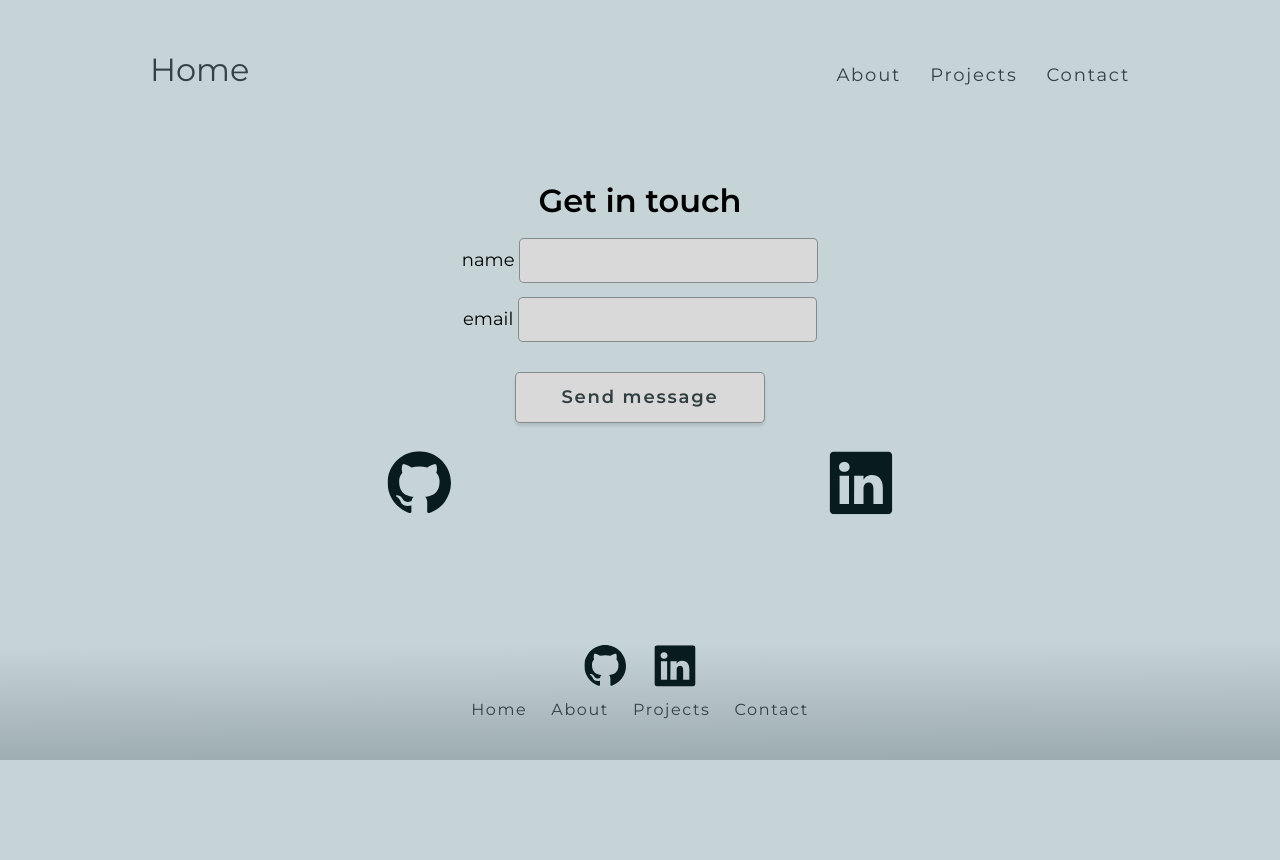
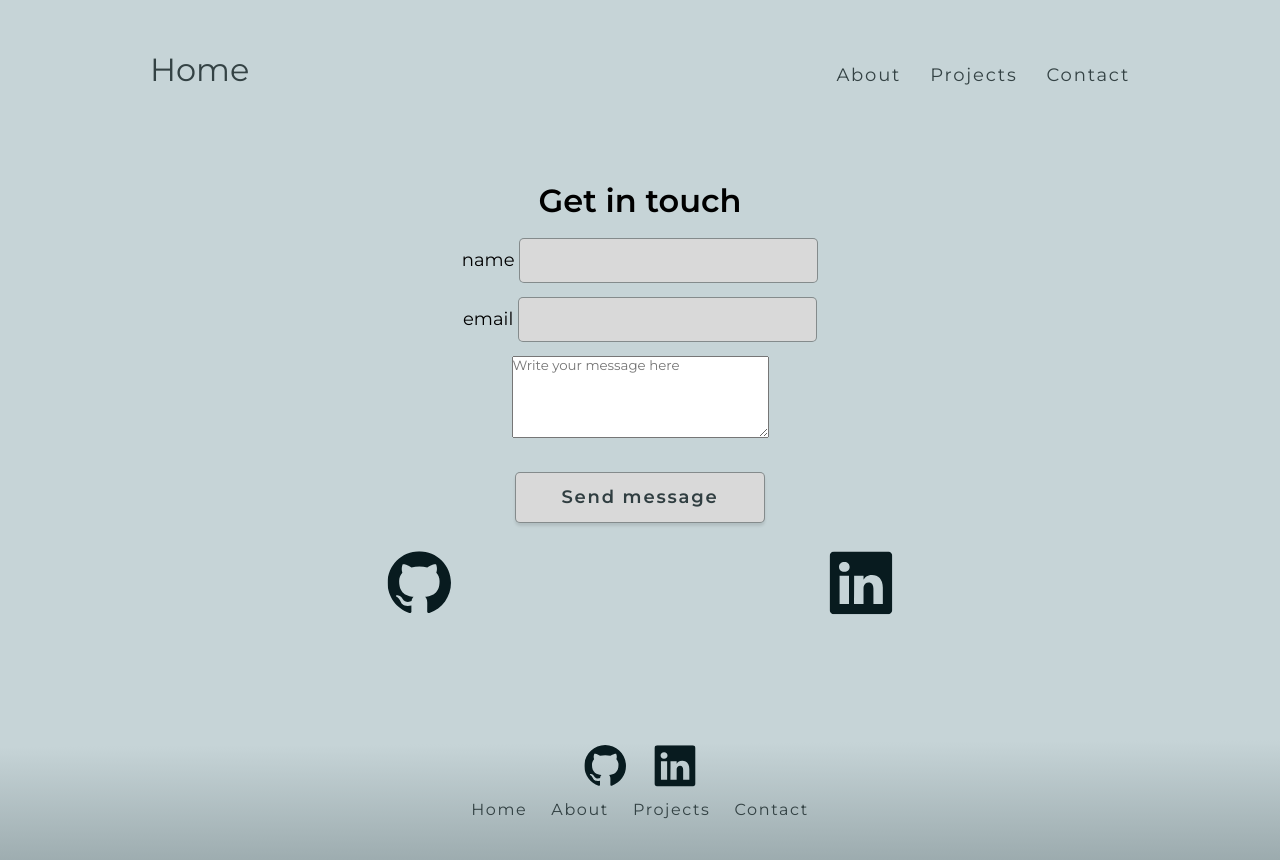
Before and after one commit to Stokoloko89/my_site, a SvelteKit app: page /contact in a window 1280 px wide. Before the commit the page ends 816 px from the top, so only its background shows below. Built offline with nearby package versions, Linux system fonts and the light colour scheme; no server answers.

Commit message:
contact page supabase

```diff
--- a/src/routes/contact/+page.svelte
+++ b/src/routes/contact/+page.svelte
@@ -68,7 +68,7 @@
 				<input type="email" name="email" id="email" bind:value={email} required />
 			</label>
 		</div>
-		<!-- <div class="text-inputs">
+		<div class="text-inputs">
 			<textarea
 				name="message"
 				id="message"
@@ -77,7 +77,7 @@
 				cols="30"
 				bind:value={message}
 			/>
-		</div> -->
+		</div>
 		{#if messageSent}
 			<input type="submit" class="send-message" value="Message sent!!" />
 		{:else}
```
